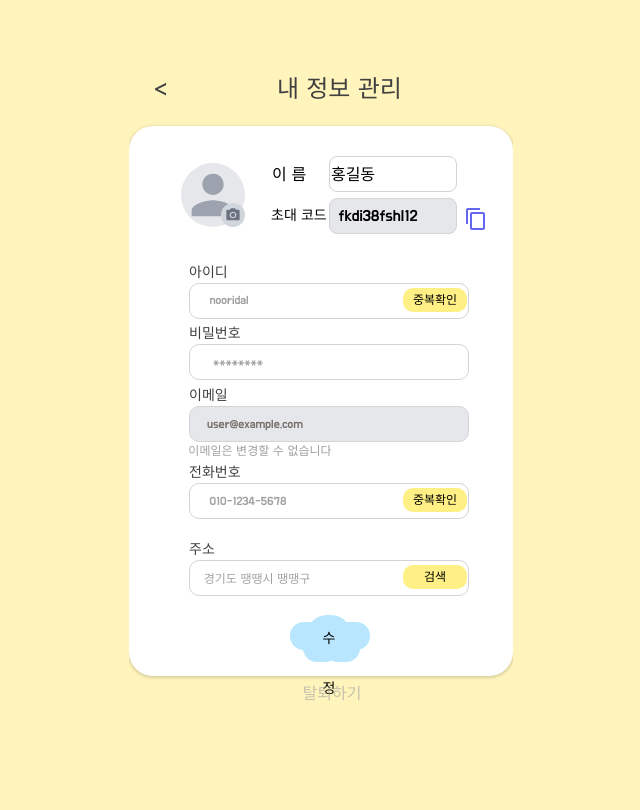
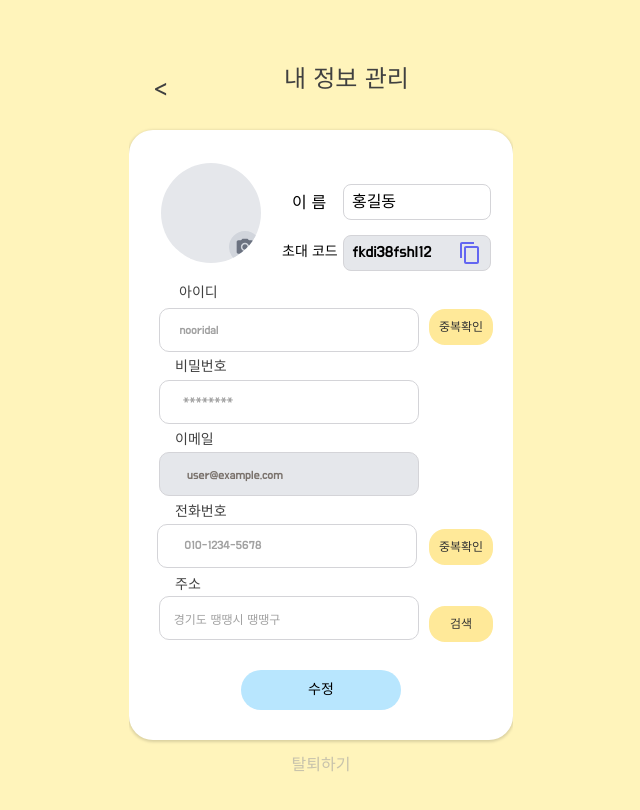
Before and after one commit to hanmind/Nooridal2.0, a Next.js app in the folder nooridal/: page /mypage/profile in a window 1280 px wide. Shown: the top 810 px of the page, without its empty margins (319-959 px from the left). Built offline with nearby package versions, Linux system fonts and the light colour scheme.

Commit message:
refactor: Adjust layout and styles across My Page components for improved user experience

```diff
--- a/nooridal/src/app/mypage/profile/page.tsx
+++ b/nooridal/src/app/mypage/profile/page.tsx
@@ -2,17 +2,29 @@
 
 import { useRouter } from "next/navigation";
 import { useState, useRef, useEffect } from "react";
+import Image from "next/image";
 import { useProfile } from "@/app/context/ProfileContext";
 
 declare global {
   interface Window {
-    daum: any;
+    daum: {
+      Postcode: new (config: { oncomplete: (data: { address: string; addressType: string; bname: string; buildingName: string; zonecode: string; }) => void; }) => { open: () => void; };
+    };
   }
 }
 
+// Define a reusable button component for similar styled buttons with type annotations
+const StyledButton: React.FC<{ onClick?: () => void; children?: React.ReactNode; className?: string }> = ({ onClick, children, className }) => (
+  <div
+    className={`w-9 h-7 bg-sky-200 rounded-full cursor-pointer ${className}`}
+    onClick={onClick}
+  >
+    {children}
+  </div>
+);
+
 export default function ProfileManagement() {
   const router = useRouter();
-  const { profileImage, setProfileImage } = useProfile();
   const [idDuplicate, setIdDuplicate] = useState<boolean | null>(null);
   const [phoneDuplicate, setPhoneDuplicate] = useState<boolean | null>(null);
   const [copySuccess, setCopySuccess] = useState(false);
@@ -21,6 +33,7 @@ export default function ProfileManagement() {
   const [showProfileOptions, setShowProfileOptions] = useState(false);
   const [showEditOptions, setShowEditOptions] = useState(false);
   const fileInputRef = useRef<HTMLInputElement>(null);
+  const { profileImage, setProfileImage } = useProfile();
 
   useEffect(() => {
     // Daum 우편번호 서비스 스크립트 로드
@@ -30,10 +43,10 @@ export default function ProfileManagement() {
     document.head.appendChild(script);
 
     // 저장된 프로필 이미지 불러오기
-    const savedProfileImage = localStorage.getItem('profileImage');
-    if (savedProfileImage) {
-      setProfileImage(savedProfileImage);
-    }
+    // const savedProfileImage = localStorage.getItem('profileImage');
+    // if (savedProfileImage) {
+    //   setProfileImage(savedProfileImage);
+    // }
 
     return () => {
       document.head.removeChild(script);
@@ -148,8 +161,10 @@ export default function ProfileManagement() {
   return (
     <div className="min-h-screen w-full bg-[#FFF4BB] flex justify-center items-center">
       <div className="w-96 h-[874px] relative bg-[#FFF4BB] overflow-hidden">
-        <div className="w-96 h-[550px] left-[0px] top-[126px] absolute bg-white rounded-3xl shadow-[0px_1px_2px_0px_rgba(0,0,0,0.30)] shadow-[0px_1px_3px_1px_rgba(0,0,0,0.15)]" />
-        <div className="left-[148px] top-[65px] absolute text-center justify-start text-neutral-700 text-2xl font-normal font-['Do_Hyeon'] leading-[50px]">내 정보 관리</div>
+        <div className="w-96 h-[610px] left-[0px] top-[130px] absolute bg-white rounded-3xl shadow-[0px_1px_2px_0px_rgba(0,0,0,0.30)] shadow-[0px_1px_3px_1px_rgba(0,0,0,0.15)]" />
+        <div className="left-[155px] top-[55px] absolute text-center justify-start text-neutral-700 text-2xl font-normal font-['Do_Hyeon'] leading-[50px]">
+          내 정보 관리
+        </div>
         <button
           onClick={() => router.back()}
           className="left-[24px] top-[63px] absolute text-center justify-start text-neutral-700 text-2xl font-normal font-['Inter'] leading-[50px]"
@@ -159,25 +174,24 @@ export default function ProfileManagement() {
 
         {/* 프로필 사진 영역 */}
         <div
-          className="w-16 h-16 left-[52px] top-[163px] absolute bg-gray-200 rounded-full relative cursor-pointer"
+          className="w-25 h-25 left-[32px] top-[163px] absolute bg-gray-200 rounded-full relative cursor-pointer overflow-hidden"
           onClick={handleProfileClick}
         >
           {profileImage ? (
             <img
               src={profileImage}
               alt="프로필 이미지"
-              className="w-full h-full rounded-full object-cover"
+              className="w-full h-full object-cover"
             />
           ) : (
-            <svg width="64" height="64" viewBox="0 0 24 24" fill="none" xmlns="http://www.w3.org/2000/svg">
-              <path d="M12 12C14.21 12 16 10.21 16 8C16 5.79 14.21 4 12 4C9.79 4 8 5.79 8 8C8 10.21 9.79 12 12 12ZM12 14C9.33 14 4 15.34 4 18V20H20V18C20 15.34 14.67 14 12 14Z" fill="#9CA3AF"/>
-            </svg>
+            <div className="w-full h-full bg-gray-200" />
           )}
-          <div className="absolute bottom-0 right-0 w-6 h-6 bg-gray-300 rounded-full flex items-center justify-center">
-            <svg width="16" height="16" viewBox="0 0 24 24" fill="none" xmlns="http://www.w3.org/2000/svg">
+          <div className="absolute bottom-0 right-0 w-8 h-8 bg-gray-300 rounded-full flex items-center justify-center">
+            <svg width="20" height="20" viewBox="0 0 24 24" fill="none" xmlns="http://www.w3.org/2000/svg">
               <path d="M12 15.2C13.7673 15.2 15.2 13.7673 15.2 12C15.2 10.2327 13.7673 8.8 12 8.8C10.2327 8.8 8.8 10.2327 8.8 12C8.8 13.7673 10.2327 15.2 12 15.2Z" fill="#6B7280"/>
               <path d="M9 2L7.17 4H4C2.9 4 2 4.9 2 6V18C2 19.1 2.9 20 4 20H20C21.1 20 22 19.1 22 18V6C22 4.9 21.1 4 20 4H16.83L15 2H9ZM12 17C9.24 17 7 14.76 7 12C7 9.24 9.24 7 12 7C14.76 7 17 9.24 17 12C17 14.76 14.76 17 12 17Z" fill="#6B7280"/>
             </svg>
+          </div>
         </div>
 
         {/* 프로필 옵션 팝업 */}
@@ -234,101 +248,84 @@ export default function ProfileManagement() {
           accept="image/*"
           onChange={handleFileChange}
         />
-        </div>
 
         {/* 이름과 초대 코드 */}
-        <div className="w-32 h-9 left-[200px] top-[156px] absolute bg-white rounded-lg border border-zinc-300" />
-        <div className="w-32 h-9 left-[200px] top-[198px] absolute bg-gray-200 rounded-lg border border-zinc-300" />
-        <div className="left-[143px] top-[150px] absolute text-center justify-start text-black text-base font-normal font-['Do_Hyeon'] leading-[50px]">이     름</div>
-        <div className="left-[142px] top-[191px] absolute text-center justify-start text-black text-sm font-normal font-['Do_Hyeon'] leading-[50px]">초대 코드</div>
-        <div className="w-16 h-4 left-[192px] top-[150px] absolute text-center justify-start text-black text-base font-normal font-['Do_Hyeon'] leading-[50px]">홍길동</div>
-        <div className="w-20 h-4 left-[209px] top-[191px] absolute text-center justify-start text-black text-base font-normal font-['Do_Hyeon'] leading-[50px]">{inviteCode}</div>
+        <div className="w-37 h-9 left-[214px] top-[184px] absolute bg-white rounded-lg border border-zinc-300" />
+        <div className="w-37 h-9 left-[214px] top-[235px] absolute bg-gray-200 rounded-lg border border-zinc-300 flex items-center justify-between px-2">
           <button
             onClick={copyInviteCode}
-          className="w-6 h-6 left-[335px] top-[207px] absolute cursor-pointer"
+            className="w-6 h-6 cursor-pointer ml-auto"
           >
+            {copySuccess ? (
+              <svg width="28" height="28" viewBox="0 0 24 24" fill="none" xmlns="http://www.w3.org/2000/svg">
+                <path d="M9 12l2 2 4-4" stroke="green" strokeWidth="2" strokeLinecap="round" strokeLinejoin="round" />
+              </svg>
+            ) : (
               <svg width="24" height="24" viewBox="0 0 24 24" fill="none" xmlns="http://www.w3.org/2000/svg">
                 <path d="M16 1H4C2.9 1 2 1.9 2 3V17H4V3H16V1ZM19 5H8C6.9 5 6 5.9 6 7V21C6 22.1 6.9 23 8 23H19C20.1 23 21 22.1 21 21V7C21 5.9 20.1 5 19 5ZM19 21H8V7H19V21Z" fill="#6366F1"/>
               </svg>
+            )}
           </button>
-        {copySuccess && (
-          <div className="absolute left-[200px] top-[240px] text-sm text-green-600 font-['Do_Hyeon']">
-            복사 완료
         </div>
-        )}
+        <div className="left-[163px] top-[178px] absolute text-center justify-start text-black text-base font-normal font-['Do_Hyeon'] leading-[50px]">이     름</div>
+        <div className="left-[153px] top-[227px] absolute text-center justify-start text-black text-sm font-normal font-['Do_Hyeon'] leading-[50px]">초대 코드</div>
+        <div className="w-16 h-4 left-[213px] top-[177px] absolute text-center justify-start text-black text-base font-normal font-['Do_Hyeon'] leading-[50px]">홍길동</div>
+        <div className="w-20 h-4 left-[223px] top-[227px] absolute text-center justify-start text-black text-base font-normal font-['Do_Hyeon'] leading-[50px]">{inviteCode}</div>
 
         {/* 아이디 */}
-        <div className={`w-[280px] h-9 left-[60px] top-[283px] absolute rounded-[10px] border ${idDuplicate === true ? 'bg-red-100 border-red-300' : idDuplicate === false ? 'bg-green-100 border-green-300' : 'bg-white border-zinc-300'}`} />
-        <div className="w-24 h-5 left-[60px] top-[248px] absolute text-left justify-start text-neutral-700 text-sm font-normal font-['Do_Hyeon'] leading-[50px]">아이디</div>
-        <div className="w-52 h-11 left-[-4px] top-[275px] absolute text-center justify-start text-neutral-400 text-xs font-normal font-['Do_Hyeon'] leading-[50px]">nooridal</div>
-        <div data-property-1="Default" className="w-16 h-9 left-[274px] top-[275px] absolute" onClick={checkIdDuplicate}>
-          <div className="w-16 h-6 left-0 top-[13px] absolute bg-yellow-200 rounded-[10px]" />
-          <div className="w-14 h-3.5 left-[4px] top-0 absolute text-center justify-start text-black text-xs font-normal font-['Do_Hyeon'] leading-[50px]">중복확인</div>
+        <div className={`w-[260px] h-11 left-[30px] top-[308px] absolute rounded-[10px] border ${idDuplicate === true ? 'bg-red-100 border-red-300' : idDuplicate === false ? 'bg-green-100 border-green-300' : 'bg-white border-zinc-300'}`} />
+        <div className="w-24 h-5 left-[50px] top-[268px] absolute text-left justify-start text-neutral-700 text-sm font-normal font-['Do_Hyeon'] leading-[50px]">아이디</div>
+        <div className="w-52 h-11 left-[-34px] top-[305px] absolute text-center justify-start text-neutral-400 text-xs font-normal font-['Do_Hyeon'] leading-[50px]">nooridal</div>
+        <div data-property-1="Default" className="w-16 h-9 left-[300px] top-[305px] absolute" onClick={checkIdDuplicate}>
+          <div className="w-16 h-9 left-0 top-1 absolute bg-[#FFE999] rounded-2xl hover:bg-[#FFD966] transform hover:scale-[1.02] transition-all duration-300 flex items-center justify-center">
+            <span className="text-center text-[#333333] text-xs font-normal font-['Do_Hyeon']">중복확인</span>
+          </div>
         </div>
 
         {/* 비밀번호 */}
-        <div className="w-[280px] h-9 left-[60px] top-[344px] absolute bg-white rounded-[10px] border border-zinc-300" />
-        <div className="w-24 h-5 left-[60px] top-[309px] absolute text-left justify-start text-neutral-700 text-sm font-normal font-['Do_Hyeon'] leading-[50px]">비밀번호</div>
-        <div className="w-52 h-11 left-[5px] top-[338px] absolute text-center justify-start text-neutral-400 text-xs font-normal font-['Do_Hyeon'] leading-[50px]">********</div>
+        <div className="w-[260px] h-11 left-[30px] top-[380px] absolute bg-white rounded-[10px] border border-zinc-300" />
+        <div className="w-24 h-5 left-[46px] top-[342px] absolute text-left justify-start text-neutral-700 text-sm font-normal font-['Do_Hyeon'] leading-[50px]">비밀번호</div>
+        <div className="w-52 h-11 left-[-25px] top-[375px] absolute text-center justify-start text-neutral-400 text-xs font-normal font-['Do_Hyeon'] leading-[50px]">********</div>
 
         {/* 이메일 */}
-        <div className="w-[280px] h-9 left-[60px] top-[406px] absolute bg-gray-200 rounded-[10px] border border-zinc-300" />
-        <div className="w-28 h-5 left-[60px] top-[371px] absolute text-left justify-start text-neutral-700 text-sm font-normal font-['Do_Hyeon'] leading-[50px]">이메일</div>
-        <div className="w-52 h-2 left-[22px] top-[399px] absolute text-center justify-start text-stone-500 text-xs font-normal font-['Do_Hyeon'] leading-[50px]">user@example.com</div>
-        <div className="w-44 h-8 left-[43px] top-[426px] absolute text-center justify-start text-neutral-400 text-xs font-normal font-['Do_Hyeon'] leading-[50px]">이메일은 변경할 수 없습니다</div>
+        <div className="w-[260px] h-11 left-[30px] top-[452px] absolute bg-gray-200 rounded-[10px] border border-zinc-300" />
+        <div className="w-28 h-5 left-[46px] top-[415px] absolute text-left justify-start text-neutral-700 text-sm font-normal font-['Do_Hyeon'] leading-[50px]">이메일</div>
+        <div className="w-52 h-2 left-[2px] top-[450px] absolute text-center justify-start text-stone-500 text-xs font-normal font-['Do_Hyeon'] leading-[50px]">user@example.com</div>
 
         {/* 전화번호 */}
-        <div className={`w-[280px] h-9 left-[60px] top-[483px] absolute rounded-[10px] border ${phoneDuplicate === true ? 'bg-red-100 border-red-300' : phoneDuplicate === false ? 'bg-green-100 border-green-300' : 'bg-white border-zinc-300'}`} />
-        <div className="w-24 h-5 left-[60px] top-[448px] absolute text-left justify-start text-neutral-700 text-sm font-normal font-['Do_Hyeon'] leading-[50px]">전화번호</div>
-        <div className="w-52 h-11 left-[15px] top-[476px] absolute text-center justify-start text-neutral-400 text-xs font-normal font-['Do_Hyeon'] leading-[50px]">010-1234-5678</div>
-        <div data-property-1="Default" className="w-16 h-9 left-[274px] top-[475px] absolute" onClick={checkPhoneDuplicate}>
-          <div className="w-16 h-6 left-0 top-[13px] absolute bg-yellow-200 rounded-[10px]" />
-          <div className="w-14 h-3.5 left-[4px] top-0 absolute text-center justify-start text-black text-xs font-normal font-['Do_Hyeon'] leading-[50px]">중복확인</div>
+        <div className={`w-[260px] h-11 left-[28px] top-[524px] absolute rounded-[10px] border ${phoneDuplicate === true ? 'bg-red-100 border-red-300' : phoneDuplicate === false ? 'bg-green-100 border-green-300' : 'bg-white border-zinc-300'}`} />
+        <div className="w-24 h-5 left-[46px] top-[487px] absolute text-left justify-start text-neutral-700 text-sm font-normal font-['Do_Hyeon'] leading-[50px]">전화번호</div>
+        <div className="w-52 h-11 left-[-10px] top-[520px] absolute text-center justify-start text-neutral-400 text-xs font-normal font-['Do_Hyeon'] leading-[50px]">010-1234-5678</div>
+        <div data-property-1="Default" className="w-16 h-9 left-[300px] top-[505px] absolute" onClick={checkPhoneDuplicate}>
+          <div className="w-16 h-9 left-0 top-6 absolute bg-[#FFE999] rounded-2xl hover:bg-[#FFD966] transform hover:scale-[1.02] transition-all duration-300 flex items-center justify-center">
+            <span className="text-center text-[#333333] text-xs font-normal font-['Do_Hyeon']">중복확인</span>
+          </div>
         </div>
 
         {/* 주소 */}
-        <div className="w-24 h-5 left-[60px] top-[525px] absolute text-left justify-start text-neutral-700 text-sm font-normal font-['Do_Hyeon'] leading-[50px]">주소</div>
-        <div className="w-[280px] h-9 left-[60px] top-[560px] absolute bg-white rounded-[10px] border border-zinc-300" />
-        <div className="w-44 h-4 left-[40px] top-[554px] absolute text-center justify-start text-neutral-400 text-xs font-normal font-['Do_Hyeon'] leading-[50px]">{address}</div>
-        <div data-property-1="Default" className="w-16 h-9 left-[274px] top-[552px] absolute">
-          <div className="w-16 h-6 left-0 top-[13px] absolute bg-yellow-200 rounded-[10px]" />
-          <div
-            className="w-14 h-3.5 left-[4px] top-0 absolute text-center justify-start text-black text-xs font-normal font-['Do_Hyeon'] leading-[50px] cursor-pointer"
-            onClick={handleAddressSearch}
-          >
-            검색
+        <div className="w-24 h-9 left-[46px] top-[560px] absolute text-left justify-start text-neutral-700 text-sm font-normal font-['Do_Hyeon'] leading-[50px]">주소</div>
+        <div className="w-[260px] h-11 left-[30px] top-[596px] absolute bg-white rounded-[10px] border border-zinc-300" />
+        <div className="w-44 h-4 left-[10px] top-[595px] absolute text-center justify-start text-neutral-400 text-xs font-normal font-['Do_Hyeon'] leading-[50px]">{address}</div>
+        <div data-property-1="Default" className="w-16 h-9 left-[300px] top-[582px] absolute">
+          <div className="w-16 h-9 left-0 top-6 absolute bg-[#FFE999] rounded-2xl hover:bg-[#FFD966] transform hover:scale-[1.02] transition-all duration-300 flex items-center justify-center">
+            <span className="text-center text-[#333333] text-xs font-normal font-['Do_Hyeon'] cursor-pointer" onClick={handleAddressSearch}>검색</span>
           </div>
         </div>
 
-        {/* 수정 버튼 */}
-        <div
-          className="w-11 h-10 left-[177.58px] top-[615px] absolute bg-sky-200 rounded-full cursor-pointer"
-          onClick={handleSaveChanges}
-        />
-        <div className="w-9 h-7 left-[161px] top-[622.49px] absolute bg-sky-200 rounded-full" />
-        <div className="w-9 h-7 left-[173.67px] top-[634.26px] absolute bg-sky-200 rounded-full" />
-        <div className="w-9 h-7 left-[195.12px] top-[634.26px] absolute bg-sky-200 rounded-full" />
-        <div className="w-9 h-7 left-[204.88px] top-[622.49px] absolute bg-sky-200 rounded-full" />
-        <div
-          className="w-6 h-9 left-[188px] top-[614px] absolute text-center justify-start text-black text-sm font-normal font-['Do_Hyeon'] leading-[50px] cursor-pointer"
-          onClick={handleSaveChanges}
+        {/* Center the text inside the edit button and navigate back to @page.tsx on click */}
+        <button
+          onClick={() => router.push('/mypage')}
+          className="w-40 h-10 left-[50%] transform -translate-x-1/2 top-[670px] absolute bg-sky-200 rounded-full flex items-center justify-center text-black text-sm font-normal font-['Do_Hyeon'] leading-[50px] cursor-pointer z-10"
         >
           수정
-        </div>
+        </button>
 
         {/* 탈퇴하기 */}
-        <div className="w-36 h-6 left-[131px] top-[669px] absolute text-center justify-start text-neutral-400/60 text-base font-normal font-['Do_Hyeon'] leading-[50px]">탈퇴하기</div>
+        <div className="w-36 h-6 left-[120px] top-[740px] absolute text-center justify-start text-neutral-400/60 text-base font-normal font-['Do_Hyeon'] leading-[50px]">탈퇴하기</div>
 
         {/* 하단 네비게이션 바 */}
         <div className="absolute bottom-0 w-full">
           <div className="w-[462px] h-52 relative">
-            <div className="w-44 h-44 left-[-24px] top-[742px] absolute bg-white rounded-full" />
-            <div className="w-44 h-44 left-[109px] top-[742px] absolute bg-white rounded-full" />
-            <div className="w-44 h-44 left-[250px] top-[742px] absolute bg-white rounded-full" />
-            <div className="w-44 h-44 left-[-28px] top-[723px] absolute bg-white/40 rounded-full" />
-            <div className="w-44 h-44 left-[105px] top-[723px] absolute bg-white/40 rounded-full" />
-            <div className="w-44 h-44 left-[246px] top-[723px] absolute bg-white/40 rounded-full" />
-
             {/* 채팅 아이콘 */}
             <svg className="w-8 h-8 left-[52.71px] top-[786px] absolute" fill="none" stroke="#979595" viewBox="0 0 24 24" xmlns="http://www.w3.org/2000/svg">
               <path strokeLinecap="round" strokeLinejoin="round" strokeWidth={2} d="M8 12h.01M12 12h.01M16 12h.01M21 12c0 4.418-4.03 8-9 8a9.863 9.863 0 01-4.255-.949L3 20l1.395-3.72C3.512 15.042 3 13.574 3 12c0-4.418 4.03-8 9-8s9 3.582 9 8z" />
@@ -357,6 +354,13 @@ export default function ProfileManagement() {
             <div className="w-20 h-10 left-[293px] top-[802.60px] absolute text-center justify-start text-yellow-400 text-xs font-normal font-['Do_Hyeon'] leading-[50px]">마이페이지</div>
           </div>
         </div>
+
+        <div className="left-[20px] top-[180px] absolute w-[90%]">
+          {/* Profile image and address content adjusted downwards */}
+          <div className="text-neutral-700 text-sm font-normal font-['Do_Hyeon'] leading-[30px]">
+            {/* Content goes here */}
+          </div>
+        </div>
       </div>
     </div>
   );
--- a/nooridal/src/app/register/pregnant/pregnancy-info/high-risk/page.tsx
+++ b/nooridal/src/app/register/pregnant/pregnancy-info/high-risk/page.tsx
@@ -10,7 +10,7 @@ export default function HighRisk() {
   const [showHighRiskModal, setShowHighRiskModal] = useState(false);
 
   const handleNext = () => {
-    router.push('/register/pregnant/pregnancy-info/complete');
+    router.push('/mypage');
   };
 
   const handlePrevious = () => {
--- a/nooridal/src/components/pregnancy/PregnancyFormLayout.tsx
+++ b/nooridal/src/components/pregnancy/PregnancyFormLayout.tsx
@@ -110,7 +110,7 @@ export default function PregnancyFormLayout({
               }`}
               disabled={isNextDisabled}
             >
-              <span className="text-black text-xs font-['Do_Hyeon']">다음</span>
+              <span className="text-black text-xs font-['Do_Hyeon']">완료</span>
             </button>
           </div>
         </div>
```
Also changed, not shown: nooridal/src/app/mypage/page.tsx (+7 -7 lines), nooridal/src/app/mypage/pregnancy-info/page.tsx (+8 -4 lines), 1 other file (tests, documents, lock files or other folders). Lines whose indentation alone changed are shown as unchanged.
